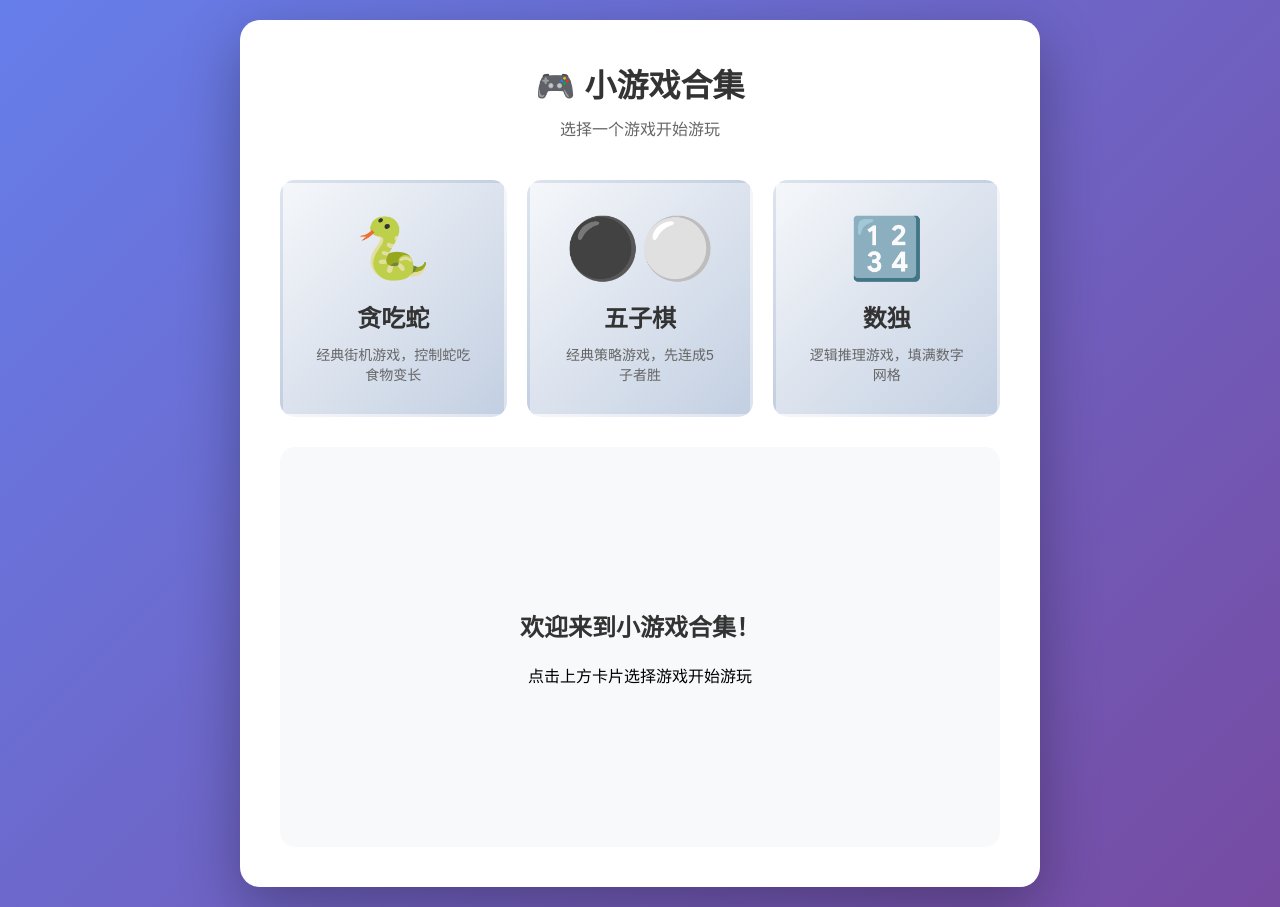
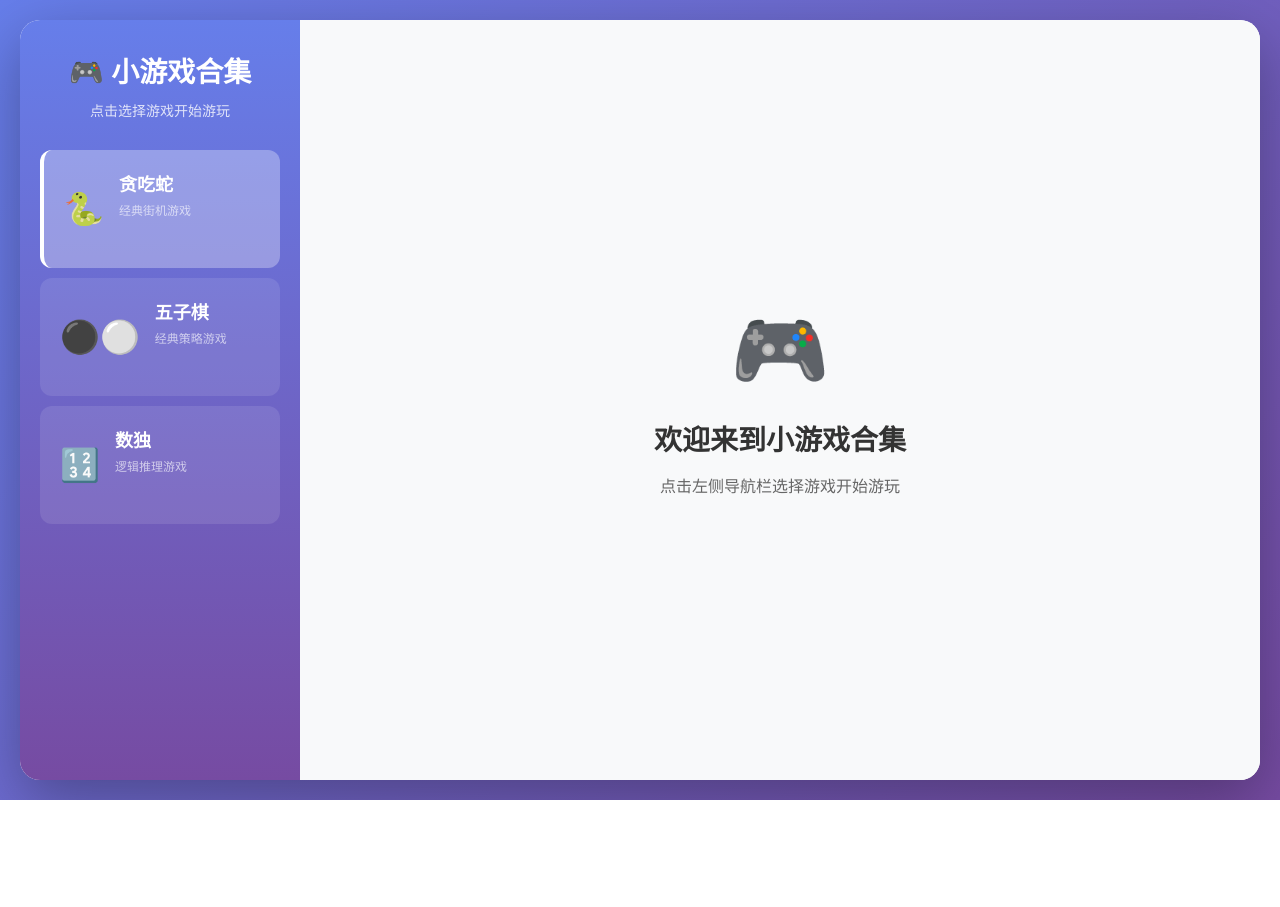
Before and after one commit to JiJiHu/mygame, a plain HTML site: page index.html in a window 1280 px wide. After the commit the page ends 800 px from the top, so only its background shows below. Drawn offline with Linux system fonts and the light colour scheme.

Commit message:
优化布局：左侧导航栏 + 大游戏界面

```diff
--- a/index.html
+++ b/index.html
@@ -15,78 +15,96 @@
             font-family: 'Arial', sans-serif;
             background: linear-gradient(135deg, #667eea 0%, #764ba2 100%);
             min-height: 100vh;
-            display: flex;
-            justify-content: center;
-            align-items: center;
             padding: 20px;
         }
 
-        .container {
+        .main-container {
+            display: flex;
+            max-width: 1400px;
+            margin: 0 auto;
+            height: calc(100vh - 40px);
             background: white;
             border-radius: 20px;
             box-shadow: 0 20px 60px rgba(0,0,0,0.3);
-            padding: 40px;
-            max-width: 800px;
-            width: 100%;
+            overflow: hidden;
         }
 
-        h1 {
-            text-align: center;
-            color: #333;
-            margin-bottom: 10px;
+        /* 左侧导航栏 */
+        .sidebar {
+            width: 280px;
+            background: linear-gradient(180deg, #667eea 0%, #764ba2 100%);
+            padding: 30px 20px;
+            display: flex;
+            flex-direction: column;
         }
 
-        p.subtitle {
+        .sidebar h1 {
+            color: white;
+            font-size: 28px;
+            margin-bottom: 10px;
             text-align: center;
-            color: #666;
-            margin-bottom: 40px;
         }
 
-        .game-grid {
-            display: grid;
-            grid-template-columns: repeat(auto-fit, minmax(200px, 1fr));
-            gap: 20px;
+        .sidebar p {
+            color: rgba(255,255,255,0.8);
+            text-align: center;
             margin-bottom: 30px;
-        }
-
-        .game-card {
-            background: linear-gradient(135deg, #f5f7fa 0%, #c3cfe2 100%);
-            border-radius: 15px;
-            padding: 30px;
-            text-align: center;
-            cursor: pointer;
-            transition: transform 0.3s, box-shadow 0.3s;
-            border: 3px solid transparent;
-        }
-
-        .game-card:hover {
-            transform: translateY(-5px);
-            box-shadow: 0 10px 30px rgba(0,0,0,0.2);
-            border-color: #667eea;
-        }
-
-        .game-icon {
-            font-size: 60px;
-            margin-bottom: 15px;
-        }
-
-        .game-title {
-            font-size: 24px;
-            font-weight: bold;
-            color: #333;
-            margin-bottom: 10px;
-        }
-
-        .game-desc {
-            color: #666;
             font-size: 14px;
         }
 
+        .game-list {
+            list-style: none;
+            flex: 1;
+        }
+
+        .game-item {
+            display: flex;
+            align-items: center;
+            padding: 20px;
+            margin-bottom: 10px;
+            background: rgba(255,255,255,0.1);
+            border-radius: 12px;
+            cursor: pointer;
+            transition: all 0.3s;
+            color: white;
+        }
+
+        .game-item:hover {
+            background: rgba(255,255,255,0.2);
+            transform: translateX(5px);
+        }
+
+        .game-item.active {
+            background: rgba(255,255,255,0.3);
+            border-left: 4px solid white;
+        }
+
+        .game-item-icon {
+            font-size: 32px;
+            margin-right: 15px;
+        }
+
+        .game-item-info h3 {
+            font-size: 18px;
+            margin-bottom: 5px;
+        }
+
+        .game-item-info p {
+            font-size: 12px;
+            opacity: 0.8;
+        }
+
+        /* 右侧内容区 */
+        .content-area {
+            flex: 1;
+            display: flex;
+            flex-direction: column;
+            background: #f8f9fa;
+        }
+
         .game-viewer {
-            background: #f8f9fa;
-            border-radius: 15px;
-            padding: 30px;
-            min-height: 400px;
+            flex: 1;
+            padding: 20px;
             display: flex;
             flex-direction: column;
             align-items: center;
@@ -94,20 +112,29 @@
         }
 
         .game-viewer h2 {
+            color: #333;
             margin-bottom: 20px;
-            color: #333;
+            font-size: 32px;
+        }
+
+        .game-viewer p {
+            color: #666;
+            font-size: 16px;
         }
 
         .back-btn {
+            position: absolute;
+            top: 20px;
+            left: 20px;
             background: #667eea;
             color: white;
             border: none;
-            padding: 10px 20px;
+            padding: 12px 24px;
             border-radius: 8px;
             cursor: pointer;
             font-size: 16px;
-            margin-bottom: 20px;
             transition: background 0.3s;
+            z-index: 100;
         }
 
         .back-btn:hover {
@@ -121,93 +148,201 @@
             background: #ff6b6b;
             color: white;
             border: none;
-            width: 40px;
-            height: 40px;
+            width: 50px;
+            height: 50px;
             border-radius: 50%;
             cursor: pointer;
             font-size: 24px;
-            line-height: 40px;
+            line-height: 50px;
             text-align: center;
+            transition: background 0.3s;
+            z-index: 100;
         }
 
         .close-btn:hover {
             background: #ee5a5a;
         }
 
-        @media (max-width: 600px) {
-            .container {
+        iframe {
+            width: 100%;
+            height: 100%;
+            border: none;
+            border-radius: 15px;
+            background: white;
+            box-shadow: 0 5px 20px rgba(0,0,0,0.1);
+        }
+
+        .empty-state {
+            text-align: center;
+            padding: 60px;
+        }
+
+        .empty-state-icon {
+            font-size: 80px;
+            margin-bottom: 20px;
+        }
+
+        .empty-state h2 {
+            color: #333;
+            margin-bottom: 15px;
+            font-size: 28px;
+        }
+
+        .empty-state p {
+            color: #666;
+            font-size: 16px;
+            max-width: 400px;
+            margin: 0 auto;
+        }
+
+        @media (max-width: 768px) {
+            .main-container {
+                flex-direction: column;
+                height: auto;
+                min-height: calc(100vh - 40px);
+            }
+
+            .sidebar {
+                width: 100%;
                 padding: 20px;
             }
 
-            .game-grid {
-                grid-template-columns: 1fr;
+            .sidebar h1 {
+                font-size: 22px;
+            }
+
+            .game-list {
+                display: grid;
+                grid-template-columns: repeat(3, 1fr);
+                gap: 10px;
+            }
+
+            .game-item {
+                flex-direction: column;
+                padding: 15px 10px;
+                text-align: center;
+            }
+
+            .game-item-icon {
+                font-size: 24px;
+                margin-right: 0;
+                margin-bottom: 8px;
+            }
+
+            .game-item-info h3 {
+                font-size: 14px;
+            }
+
+            .game-item-info p {
+                font-size: 10px;
+            }
+
+            iframe {
+                height: 600px;
+            }
+        }
+
+        @media (max-width: 480px) {
+            .game-list {
+                grid-template-columns: repeat(2, 1fr);
             }
         }
     </style>
 </head>
 <body>
-    <div class="container">
-        <h1>🎮 小游戏合集</h1>
-        <p class="subtitle">选择一个游戏开始游玩</p>
+    <div class="main-container">
+        <!-- 左侧导航栏 -->
+        <div class="sidebar">
+            <h1>🎮 小游戏合集</h1>
+            <p>点击选择游戏开始游玩</p>
 
-        <div class="game-grid" id="gameGrid">
-            <div class="game-card" onclick="showGame('snake')">
-                <div class="game-icon">🐍</div>
-                <div class="game-title">贪吃蛇</div>
-                <div class="game-desc">经典街机游戏，控制蛇吃食物变长</div>
-            </div>
+            <ul class="game-list">
+                <li class="game-item active" onclick="showGame('snake')">
+                    <span class="game-item-icon">🐍</span>
+                    <div class="game-item-info">
+                        <h3>贪吃蛇</h3>
+                        <p>经典街机游戏</p>
+                    </div>
+                </li>
 
-            <div class="game-card" onclick="showGame('gomoku')">
-                <div class="game-icon">⚫⚪</div>
-                <div class="game-title">五子棋</div>
-                <div class="game-desc">经典策略游戏，先连成5子者胜</div>
-            </div>
+                <li class="game-item" onclick="showGame('gomoku')">
+                    <span class="game-item-icon">⚫⚪</span>
+                    <div class="game-item-info">
+                        <h3>五子棋</h3>
+                        <p>经典策略游戏</p>
+                    </div>
+                </li>
 
-            <div class="game-card" onclick="showGame('sudoku')">
-                <div class="game-icon">🔢</div>
-                <div class="game-title">数独</div>
-                <div class="game-desc">逻辑推理游戏，填满数字网格</div>
-            </div>
+                <li class="game-item" onclick="showGame('sudoku')">
+                    <span class="game-item-icon">🔢</span>
+                    <div class="game-item-info">
+                        <h3>数独</h3>
+                        <p>逻辑推理游戏</p>
+                    </div>
+                </li>
+            </ul>
         </div>
 
-        <div class="game-viewer" id="gameViewer">
-            <h2>欢迎来到小游戏合集！</h2>
-            <p>点击上方卡片选择游戏开始游玩</p>
+        <!-- 右侧内容区 -->
+        <div class="content-area">
+            <div class="game-viewer" id="gameViewer">
+                <div class="empty-state">
+                    <div class="empty-state-icon">🎮</div>
+                    <h2>欢迎来到小游戏合集</h2>
+                    <p>点击左侧导航栏选择游戏开始游玩</p>
+                </div>
+            </div>
         </div>
     </div>
 
     <script>
         function showGame(gameName) {
             const viewer = document.getElementById('gameViewer');
-            viewer.innerHTML = `<button class="close-btn" onclick="hideGame()">×</button>`;
+            const gameItems = document.querySelectorAll('.game-item');
+
+            // 更新导航栏选中状态
+            gameItems.forEach(item => item.classList.remove('active'));
+            event.currentTarget.classList.add('active');
+
+            // 显示游戏
+            viewer.innerHTML = `
+                <button class="back-btn" onclick="showHome()">← 返回菜单</button>
+                <button class="close-btn" onclick="showHome()">×</button>
+            `;
 
             switch(gameName) {
                 case 'snake':
                     viewer.innerHTML += `
-                        <button class="back-btn" onclick="hideGame()">返回</button>
-                        <iframe src="games/snake/snake.html" style="width: 100%; height: 500px; border: none; border-radius: 10px;"></iframe>
+                        <iframe src="games/snake/snake.html"></iframe>
                     `;
                     break;
                 case 'gomoku':
                     viewer.innerHTML += `
-                        <button class="back-btn" onclick="hideGame()">返回</button>
-                        <iframe src="games/gomoku/gomoku.html" style="width: 100%; height: 500px; border: none; border-radius: 10px;"></iframe>
+                        <iframe src="games/gomoku/gomoku.html"></iframe>
                     `;
                     break;
                 case 'sudoku':
                     viewer.innerHTML += `
-                        <button class="back-btn" onclick="hideGame()">返回</button>
-                        <iframe src="games/sudoku/sudoku.html" style="width: 100%; height: 500px; border: none; border-radius: 10px;"></iframe>
+                        <iframe src="games/sudoku/sudoku.html"></iframe>
                     `;
                     break;
             }
         }
 
-        function hideGame() {
+        function showHome() {
             const viewer = document.getElementById('gameViewer');
+            const gameItems = document.querySelectorAll('.game-item');
+
+            // 清除导航栏选中状态
+            gameItems.forEach(item => item.classList.remove('active'));
+
+            // 显示首页
             viewer.innerHTML = `
-                <h2>欢迎来到小游戏合集！</h2>
-                <p>点击上方卡片选择游戏开始游玩</p>
+                <div class="empty-state">
+                    <div class="empty-state-icon">🎮</div>
+                    <h2>欢迎来到小游戏合集</h2>
+                    <p>点击左侧导航栏选择游戏开始游玩</p>
+                </div>
             `;
         }
     </script>
```
